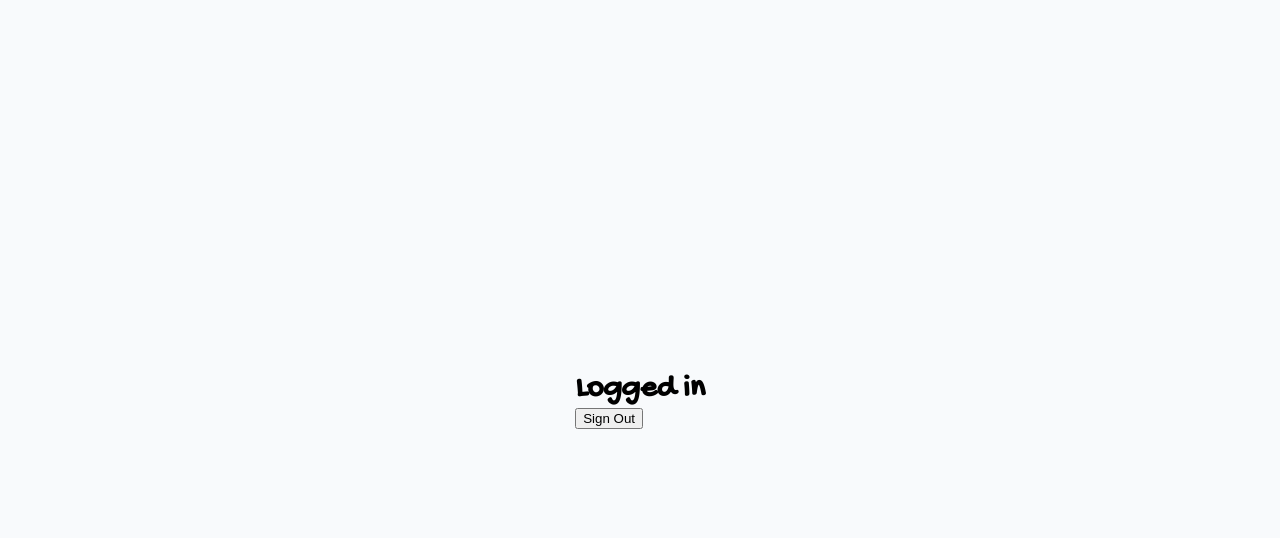
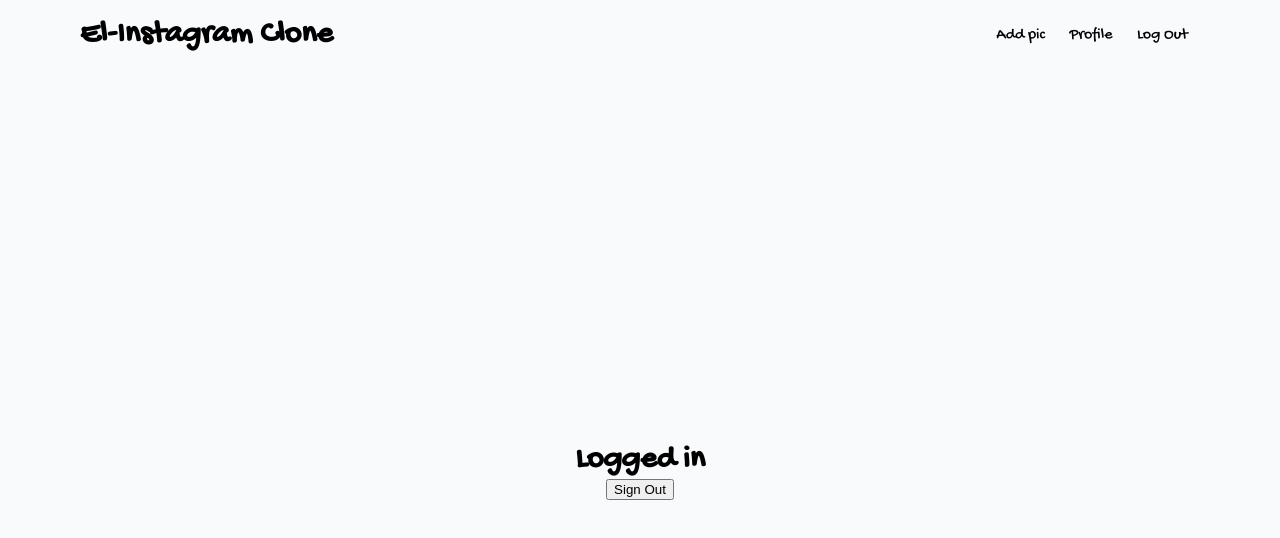
Before and after one commit to rdpinkst/instagram-clone, a React (Create React App) app: page /home in a window 1280 px wide. Shown: the top 538 px of the page. Built offline with nearby package versions, Linux system fonts and the light colour scheme.

Commit message:
Basic navbar added to home

```diff
--- /dev/null
+++ b/src/components/HomeNavbar.css
@@ -0,0 +1,16 @@
+nav{
+    display: flex;
+    width: 100vw;
+    justify-content: space-between;
+    padding: 1rem 5rem;
+}
+.profile-links{
+    display: flex;
+    list-style-type: none;
+    justify-content: space-around;
+    align-items: center;
+    width: 20vw;
+}
+.site-title{
+    font-size: 2rem;
+}
--- /dev/null
+++ b/src/components/HomeNavbar.js
@@ -0,0 +1,17 @@
+import React from "react";
+import "./HomeNavbar.css"
+
+function HomeNavbar(){
+    return (
+        <nav>
+            <h1 className="site-title">El-Instagram Clone</h1>
+            <ul className="profile-links">
+                <li>Add pic</li>
+                <li>Profile</li>
+                <li>Log Out</li>
+            </ul>
+        </nav>
+    )
+}
+
+export default HomeNavbar;
--- /dev/null
+++ b/src/components/Homepage.css
@@ -0,0 +1,11 @@
+.page{
+    width: 100vw;
+    min-height: 100vh;
+}
+.content{
+    display: flex;
+    flex-direction: column;
+    align-items: center;
+    justify-content: center;
+    min-height: 100%;
+}
--- a/src/components/Homepage.js
+++ b/src/components/Homepage.js
@@ -1,27 +1,34 @@
 import React, { useState } from "react";
 import { auth } from "../firebase";
 import { signOut } from "firebase/auth";
-import { Navigate } from "react-router-dom"
+import { Navigate } from "react-router-dom";
+import HomeNavbar from "./HomeNavbar";
+import "./Homepage.css";
 
-function Homepage(){
+function Homepage() {
   const [signedOut, setSignedOut] = useState(false);
 
-    const logOut = async() => {
-        signOut(auth).then(() => {
+  const logOut = async () => {
+    signOut(auth)
+      .then(() => {
         setSignedOut(true);
-            console.log("Logged Out")
-        }).catch((error) => {
-            console.log(error.message)
+        console.log("Logged Out");
       })
-    }
+      .catch((error) => {
+        console.log(error.message);
+      });
+  };
 
   return (
-        <div>
+    <div className="page">
+      <HomeNavbar />
       {signedOut && <Navigate to="/" replace={true} />}
+      <div className="content">
         <h1>Logged in</h1>
         <button onClick={logOut}>Sign Out</button>
       </div>
-    )
+    </div>
+  );
 }
 
 export default Homepage;
```
Lines whose indentation alone changed are shown as unchanged.
